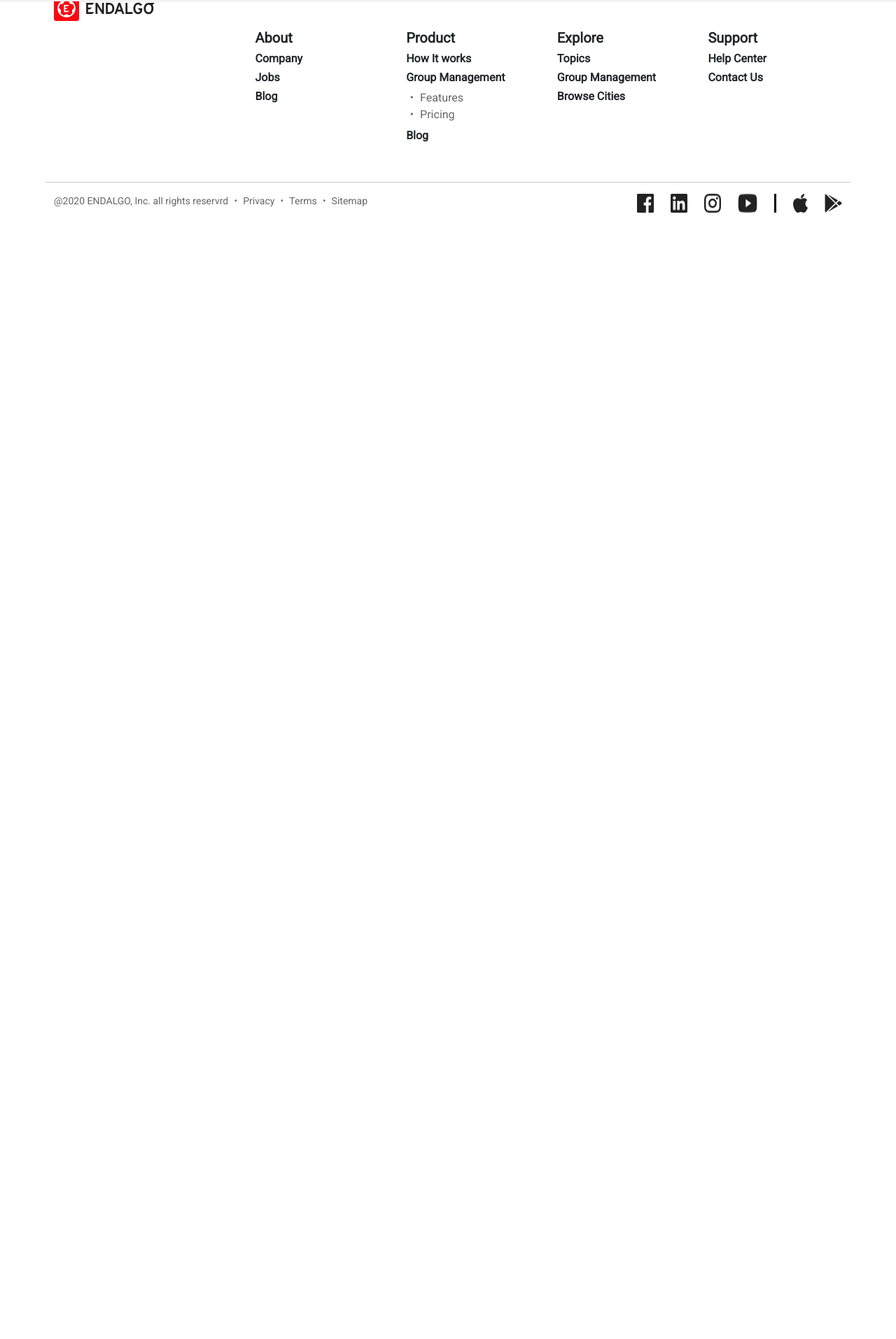
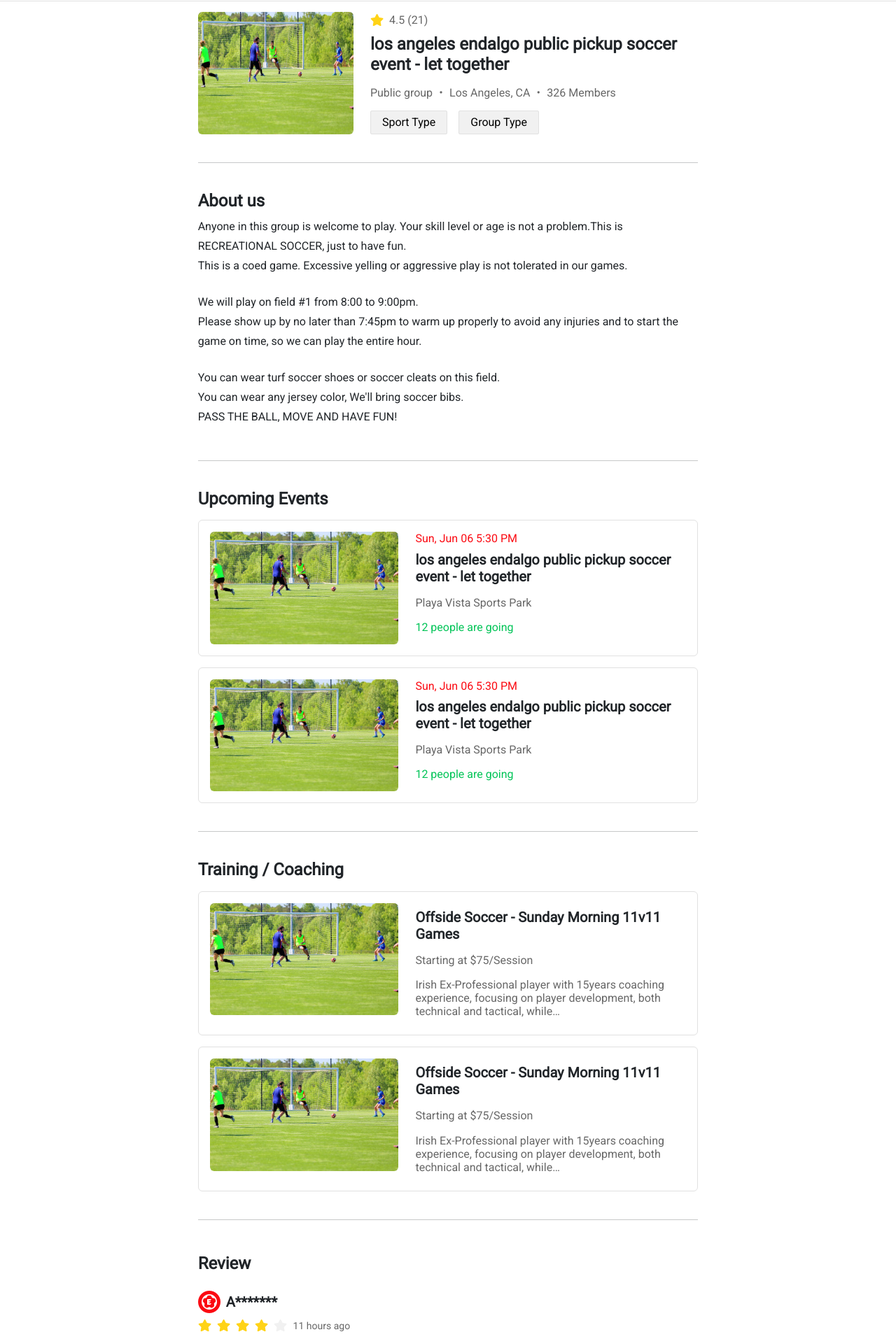
Before and after one commit to sameershaikh55/Endalgo, a React (Create React App) app: page /start_group in a window 1280 px wide. Shown: the part 55-1969 px from the top of the page at 70% size. Before the commit the page ends 800 px from the top, so only its background shows below. Built offline with nearby package versions, Linux system fonts and the light colour scheme.

Commit message:
project done

```diff
--- a/src/components/Footer.jsx
+++ b/src/components/Footer.jsx
@@ -36,7 +36,7 @@ const Footer = () => {
 			<div className="innerFooter">
 				<div className="container-fluid">
 					<div className="row">
-						<div className="col-12 col-md-3 pt-5 pt-md-0 py-0 py-md-5">
+						<div className="col-12 col-md-3 pt-5">
 							<img src={logo} alt="logo" />
 						</div>
 						{/* FOR MOBILE VIEW START */}
@@ -52,7 +52,7 @@ const Footer = () => {
 									)}
 								</div>
 								{footer.about && (
-									<div className="mt-2 openSection">
+									<div className="mt-2">
 										<h5 className="fw-bold">Company</h5>
 										<h5 className="fw-bold">Jobs</h5>
 										<h5 className="fw-bold">Blog</h5>
@@ -70,7 +70,7 @@ const Footer = () => {
 									)}
 								</div>
 								{footer.product && (
-									<div className="mt-2 openSection">
+									<div className="mt-2">
 										<h5 className="fw-bold">How It works</h5>
 										<h5 className="fw-bold">Group Management</h5>
 										<ul className="list-unstyled mb-2">
@@ -92,7 +92,7 @@ const Footer = () => {
 									)}
 								</div>
 								{footer.explore && (
-									<div className="mt-2 openSection">
+									<div className="mt-2">
 										<h5 className="fw-bold">Topics</h5>
 										<h5 className="fw-bold">Group Management</h5>
 										<h5 className="fw-bold">Browse Cities</h5>
@@ -110,7 +110,7 @@ const Footer = () => {
 									)}
 								</div>
 								{footer.support && (
-									<div className="mt-2 openSection">
+									<div className="mt-2">
 										<h5 className="fw-bold">Help Center</h5>
 										<h5 className="fw-bold">Contact Us</h5>
 									</div>
@@ -155,7 +155,7 @@ const Footer = () => {
 								@2020 ENDALGO, Inc. all rights reservrd ・ Privacy ・ Terms ・
 								Sitemap
 							</small>
-							<div className="d-flex justify-content-center flex-wrap mt-3 mt-md-0">
+							<div className="d-flex justify-content-center flex-wrap mt-3 mt-md-0 mb-2">
 								<img src={facebook} alt="facebook" />
 								<img src={linkedin} className="ms-4" alt="linkedin" />
 								<img src={instagram} className="ms-4" alt="instagram" />
--- /dev/null
+++ b/src/components/GroupBody.jsx
@@ -0,0 +1,206 @@
+import React from "react";
+import { FaStar } from "react-icons/fa";
+import { RiArrowRightSLine } from "react-icons/ri";
+import publicBody from "../assets/publicBody.png";
+import uProfile from "../assets/uProfile.png";
+
+const GroupBody = () => {
+	return (
+		<div className="publicEventBody_container mt-5">
+			<div className="container-fluid">
+				<div className="row">
+					<div className="col-12 px-3 col-md-9 col-lg-7 mx-auto mt-4 px-0 px-md-3">
+						<div className="row">
+							<div className="col-4">
+								<img
+									className="borderRound"
+									width="100%"
+									height="100%"
+									src={publicBody}
+									alt="publicBody"
+								/>
+							</div>
+							<div className="col-8">
+								<div className="d-flex align-items-center">
+									<FaStar fontSize="1.2rem" color="#ffd317" className="me-2" />
+									<div className="lightColor">4.5 (21)</div>
+								</div>
+								<h4 className="mt-2 fw-bold">
+									los angeles endalgo public pickup soccer event - let together
+								</h4>
+								<h6 className="lightColor my-3 d-none d-md-block">
+									Public group ・ Los Angeles, CA ・ 326 Members
+								</h6>
+								<div className="d-none d-md-block">
+									<button className="themeBtn3 px-3 py-1 me-3">
+										Sport Type
+									</button>
+									<button className="themeBtn3 px-3 py-1">Group Type</button>
+								</div>
+							</div>
+							<h6 className="lightColor my-3 d-block d-md-none">
+								Public group ・ Los Angeles, CA ・ 326 Members
+							</h6>
+							<div className="d-block d-md-none">
+								<button className="themeBtn3 px-3 py-1 me-3">Sport Type</button>
+								<button className="themeBtn3 px-3 py-1">Group Type</button>
+							</div>
+						</div>
+						<br />
+						<hr />
+						<br />
+						<div className="description">
+							<h4 className="fw-bold">About us</h4>
+							<h5 className="mb-4">
+								Anyone in this group is welcome to play. Your skill level or age
+								is not a problem.This is RECREATIONAL SOCCER, just to have fun.
+								<br />
+								This is a coed game. Excessive yelling or aggressive play is not
+								tolerated in our games.
+							</h5>
+							<h5 className="mb-4">
+								We will play on field #1 from 8:00 to 9:00pm. <br /> Please show
+								up by no later than 7:45pm to warm up properly to avoid any
+								injuries and to start the game on time, so we can play the
+								entire hour.
+							</h5>
+							<h5>
+								You can wear turf soccer shoes or soccer cleats on this field.
+								<br />
+								You can wear any jersey color, We'll bring soccer bibs. <br />
+								PASS THE BALL, MOVE AND HAVE FUN!
+							</h5>
+						</div>
+						<br />
+						<hr />
+						<br />
+						<div>
+							<h4 className="fw-bold">Upcoming Events</h4>
+							{[1, 1].map((prev, i) => {
+								return (
+									<div key={i} className="row cardContainer mt-3">
+										<div className="eventCard borderRound col-12 p-3">
+											<div className="row">
+												<div className="col-5">
+													<img
+														className="borderRound"
+														width="100%"
+														src={publicBody}
+														alt="publicBody"
+													/>
+												</div>
+												<div className="col-7">
+													<h6 className="redColor">Sun, Jun 06 5:30 PM</h6>
+													<h5 className="mt-2 fw-bold">
+														los angeles endalgo public pickup soccer event - let
+														together
+													</h5>
+													<h6 className="lightColor my-3">
+														Playa Vista Sports Park
+													</h6>
+													<h6 className="greenColor">12 people are going</h6>
+												</div>
+											</div>
+										</div>
+									</div>
+								);
+							})}
+						</div>
+						<br />
+						<hr />
+						<br />
+						<div>
+							<h4 className="fw-bold">Training / Coaching</h4>
+							{[1, 1].map((prev, i) => {
+								return (
+									<div key={i} className="row cardContainer mt-3">
+										<div className="eventCard borderRound col-12 p-3">
+											<div className="row">
+												<div className="col-5">
+													<img
+														className="borderRound"
+														width="100%"
+														src={publicBody}
+														alt="publicBody"
+													/>
+												</div>
+												<div className="col-7">
+													<h5 className="mt-2 fw-bold">
+														Offside Soccer - Sunday Morning 11v11 Games
+													</h5>
+													<h6 className="lightColor my-3">
+														Starting at $75/Session
+													</h6>
+													<h6 className="lightColor">
+														Irish Ex-Professional player with 15years coaching
+														experience, focusing on player development, both
+														technical and tactical, while…
+													</h6>
+												</div>
+											</div>
+										</div>
+									</div>
+								);
+							})}
+						</div>
+						<br />
+						<hr />
+						<br />
+
+						<div className="review py-2">
+							<h4 className="fw-bold mb-4">Review</h4>
+							{[1, 1, 1].map((prev, i) => {
+								return (
+									<div key={i}>
+										<div className="d-flex align-items-center">
+											<img src={uProfile} alt="uProfile" />
+											<h5 className="ms-2 mb-0 fw-bold">A*******</h5>
+										</div>
+										<div className="d-flex my-2">
+											<FaStar
+												fontSize="1.2rem"
+												color="#ffd317"
+												className="me-2"
+											/>
+											<FaStar
+												fontSize="1.2rem"
+												color="#ffd317"
+												className="me-2"
+											/>
+											<FaStar
+												fontSize="1.2rem"
+												color="#ffd317"
+												className="me-2"
+											/>
+											<FaStar
+												fontSize="1.2rem"
+												color="#ffd317"
+												className="me-2"
+											/>
+											<FaStar
+												fontSize="1.2rem"
+												color="#f1f1f1"
+												className="me-2"
+											/>
+											<small className="lightColor">11 hours ago</small>
+										</div>
+										<h6 className="mb-0">
+											Our first class with Coach Daniel was AWESOME and our son
+											is super excited about the next one!
+										</h6>
+										<hr />
+									</div>
+								);
+							})}
+							<h6 className="greenColor">
+								See all reviews <RiArrowRightSLine fontSize="1.1rem" />
+							</h6>
+						</div>
+					</div>
+				</div>
+			</div>
+		</div>
+	);
+};
+
+export default GroupBody;
--- a/src/components/Header.jsx
+++ b/src/components/Header.jsx
@@ -18,7 +18,7 @@ const Header = ({ ClickEvent }) => {
 			<div className="innerHeaderContainer">
 				<div className="container-fluid">
 					<div className="d-flex justify-content-between align-items-center">
-						<div>
+						<div className="pointer" onClick={() => history.push("/")}>
 							<img className="logo" src={logo} alt="logo" />
 						</div>
 						<div onClick={ClickEvent} className="d-block d-lg-none">
--- a/src/components/Sidebar.jsx
+++ b/src/components/Sidebar.jsx
@@ -17,7 +17,7 @@ const Sidebar = ({ isOpen, ClickEvent }) => {
 				<li>
 					<NavLink
 						className="text-dark text-decoration-none"
-						activeClass="activeNav"
+						activeClassName="activeNav"
 						to="/"
 					>
 						Product
@@ -26,7 +26,7 @@ const Sidebar = ({ isOpen, ClickEvent }) => {
 				<li>
 					<NavLink
 						className="text-dark text-decoration-none"
-						activeClass="activeNav"
+						activeClassName="activeNav"
 						to="/signup"
 					>
 						How it works
@@ -35,7 +35,7 @@ const Sidebar = ({ isOpen, ClickEvent }) => {
 				<li>
 					<NavLink
 						className="text-dark text-decoration-none"
-						activeClass="activeNav"
+						activeClassName="activeNav"
 						to="/signup"
 					>
 						Company
--- a/src/pages/Mw_group.jsx
+++ b/src/pages/Mw_group.jsx
@@ -1,5 +1,6 @@
 import React, { useState } from "react";
 import Footer from "../components/Footer";
+import GroupBody from "../components/GroupBody";
 import Header from "../components/Header";
 import Sidebar from "../components/Sidebar";
 
@@ -13,6 +14,7 @@ const Mw_group = () => {
 		<>
 			<Header ClickEvent={OnClick} />
 			<Sidebar ClickEvent={OnClick} isOpen={isOpen} />
+			<GroupBody />
 			<Footer />
 		</>
 	);
--- a/src/styles/style.css
+++ b/src/styles/style.css
@@ -62,12 +62,30 @@ html {
   border-radius: 4px;
 }
 
+.themeBtn3 {
+  border-radius: 2px;
+  border: solid 1px #e1e1e1;
+  background-color: #f1f1f1;
+}
+
 .lightColor {
   color: #676767;
 }
 
 .greenColor {
   color: #00c457;
+}
+
+.redColor {
+  color: #fb0a12;
+}
+
+.borderRound {
+  border-radius: 6px;
+}
+
+.pointer {
+  cursor: pointer;
 }
 
 .headerContainer {
@@ -232,4 +250,12 @@ html {
     background-color: #ffffff85;
   }
 }
+
+.cardContainer {
+  padding: 0rem 0.8rem;
+}
+
+.eventCard {
+  border: solid 1px #e1e1e1;
+}
 /*# sourceMappingURL=style.css.map */
--- a/src/styles/style.scss
+++ b/src/styles/style.scss
@@ -61,6 +61,12 @@ html {
 	border-radius: 4px;
 }
 
+.themeBtn3 {
+	border-radius: 2px;
+	border: solid 1px #e1e1e1;
+	background-color: #f1f1f1;
+}
+
 .lightColor {
 	color: #676767;
 }
@@ -69,6 +75,17 @@ html {
 	color: #00c457;
 }
 
+.redColor {
+	color: #fb0a12;
+}
+
+.borderRound {
+	border-radius: 6px;
+}
+
+.pointer {
+	cursor: pointer;
+}
 // ===== HEADER START ======
 .headerContainer {
 	position: fixed;
@@ -252,3 +269,12 @@ html {
 	}
 }
 // ===== FOOTER END ======
+
+// ===== UPCOMING EVENT START ======
+.cardContainer {
+	padding: 0rem 0.8rem;
+}
+.eventCard {
+	border: solid 1px #e1e1e1;
+}
+// ===== UPCOMING EVENT END ======
```
Also changed, not shown: 1 other file (tests, documents, lock files or other folders).
